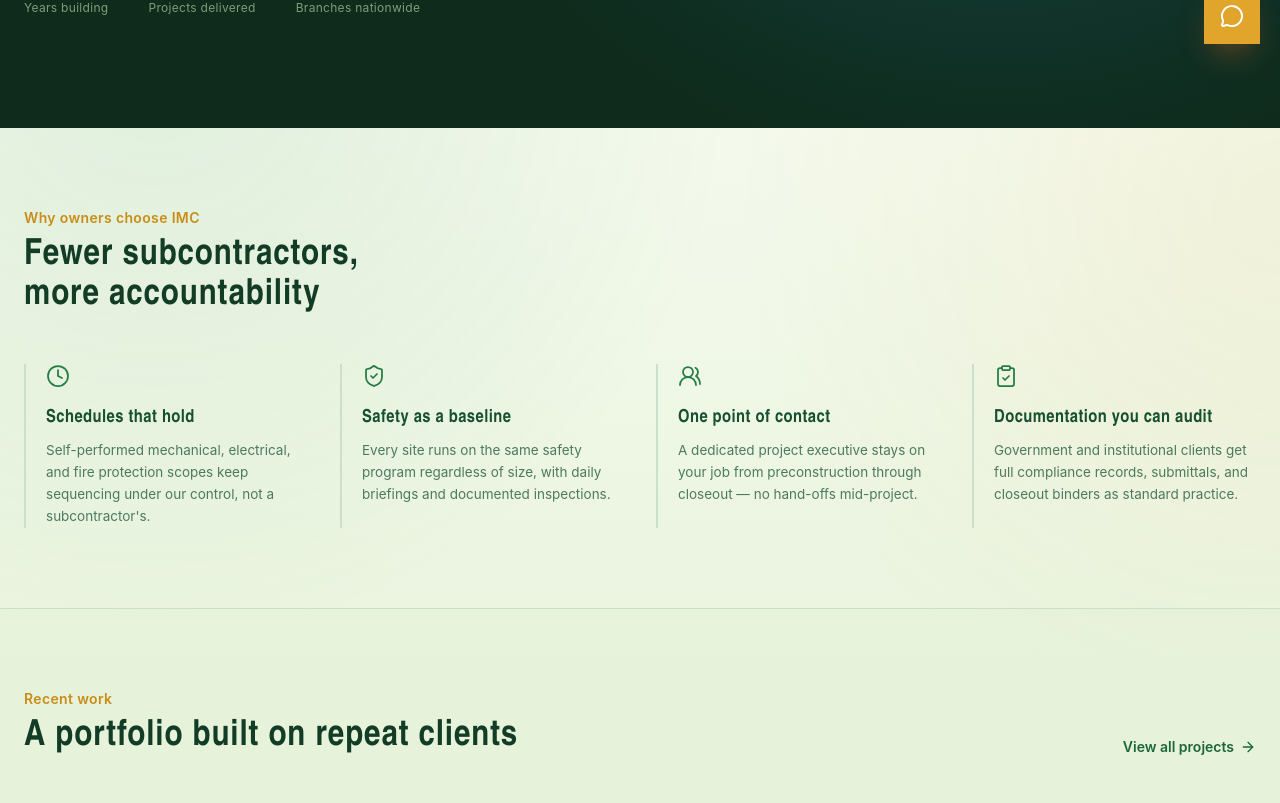
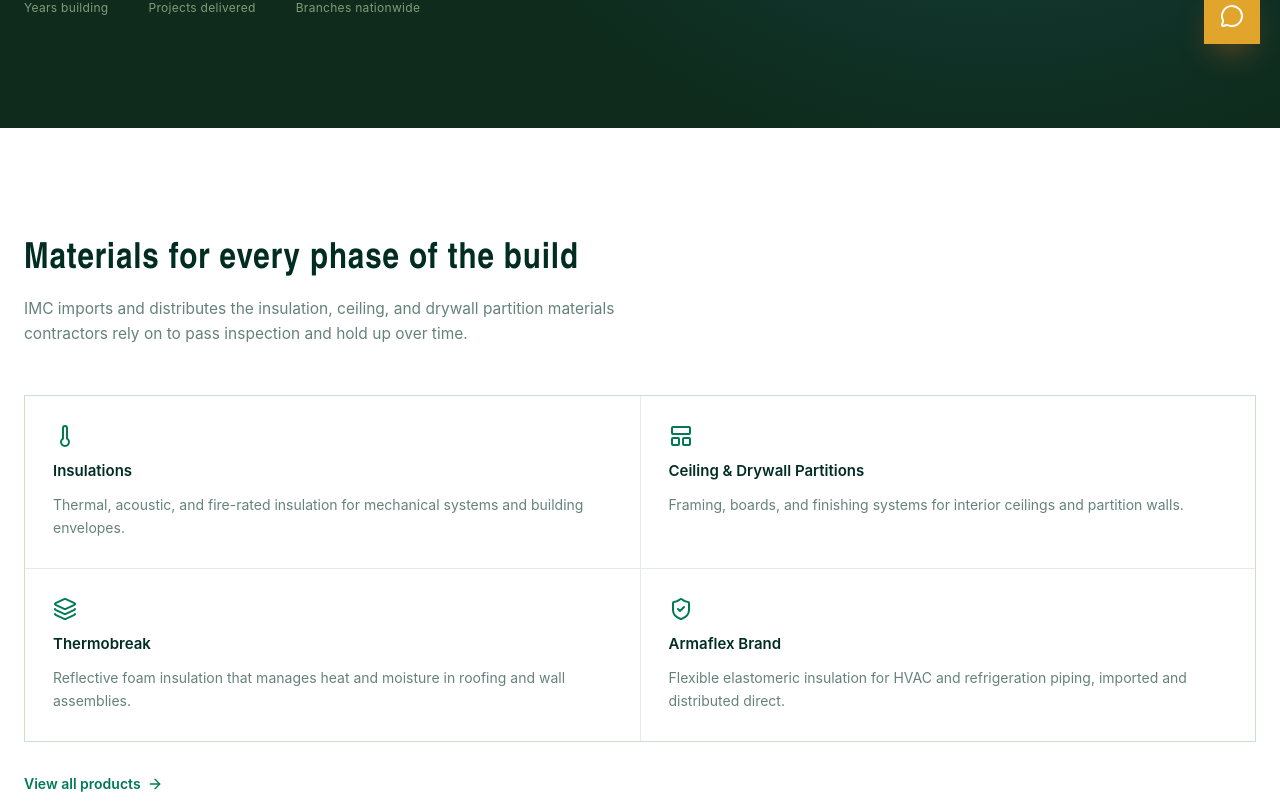
Before and after one commit to Infinitech-Admin/imc, a Next.js app: page / in a window 1280 px wide. Shown: the part 736-1539 px from the top of the page. Built offline with nearby package versions, Linux system fonts and the light colour scheme; grey boxes are pictures that could not be loaded.

Commit message:
added products preview on components'

```diff
--- a/src/app/page.tsx
+++ b/src/app/page.tsx
@@ -1,5 +1,5 @@
 import { Hero } from "@/components/sections/hero";
-
+import { ProductsOverview } from "@/components/sections/products-overview";
 import { WhyIMC } from "@/components/sections/why-imc";
 import { ProjectsPreview } from "@/components/sections/projects-preview";
 import { CtaBanner } from "@/components/sections/cta-banner";
@@ -8,7 +8,7 @@ export default function HomePage() {
   return (
     <>
       <Hero />
-
+      <ProductsOverview />
       <WhyIMC />
       <ProjectsPreview />
       <CtaBanner />
--- /dev/null
+++ b/src/components/sections/products-overview.tsx
@@ -0,0 +1,83 @@
+import Link from "next/link";
+import {
+  ArrowRight,
+  Thermometer,
+  LayoutPanelTop,
+  Layers,
+  ShieldCheck,
+} from "lucide-react";
+
+const productCategories = [
+  {
+    slug: "mechanical",
+    title: "Insulations",
+    description:
+      "Thermal, acoustic, and fire-rated insulation for mechanical systems and building envelopes.",
+    icon: Thermometer,
+  },
+  {
+    slug: "architectural",
+    title: "Ceiling & Drywall Partitions",
+    description:
+      "Framing, boards, and finishing systems for interior ceilings and partition walls.",
+    icon: LayoutPanelTop,
+  },
+  {
+    slug: "test-result",
+    title: "Thermobreak",
+    description:
+      "Reflective foam insulation that manages heat and moisture in roofing and wall assemblies.",
+    icon: Layers,
+  },
+  {
+    slug: "catalogue",
+    title: "Armaflex Brand",
+    description:
+      "Flexible elastomeric insulation for HVAC and refrigeration piping, imported and distributed direct.",
+    icon: ShieldCheck,
+  },
+];
+
+export function ProductsOverview() {
+  return (
+    <section className="bg-white py-20 md:py-28">
+      <div className="mx-auto max-w-7xl px-6">
+        <div className="max-w-2xl">
+          <h2 className="font-display text-3xl font-bold tracking-wide text-emerald-950 sm:text-4xl">
+            Materials for every phase of the build
+          </h2>
+          <p className="mt-4 text-[15.5px] leading-relaxed text-emerald-950/60">
+            IMC imports and distributes the insulation, ceiling, and drywall
+            partition materials contractors rely on to pass inspection and hold
+            up over time.
+          </p>
+        </div>
+
+        <div className="mt-12 grid gap-px overflow-hidden border border-emerald-950/10 bg-emerald-950/10 sm:grid-cols-2">
+          {productCategories.map((product) => (
+            <Link
+              key={product.slug}
+              href={`/products/${product.slug}`}
+              className="group flex flex-col gap-3 bg-white p-7 transition-colors hover:bg-emerald-50/60"
+            >
+              <product.icon className="size-6 text-emerald-700 transition-colors group-hover:text-orange-500" />
+              <span className="text-[15px] font-semibold text-emerald-950">
+                {product.title}
+              </span>
+              <span className="text-sm leading-relaxed text-emerald-950/60">
+                {product.description}
+              </span>
+            </Link>
+          ))}
+        </div>
+
+        <Link
+          href="/products"
+          className="mt-8 inline-flex items-center gap-1.5 text-sm font-semibold text-emerald-700 hover:text-orange-600"
+        >
+          View all products <ArrowRight className="size-4" />
+        </Link>
+      </div>
+    </section>
+  );
+}
```
